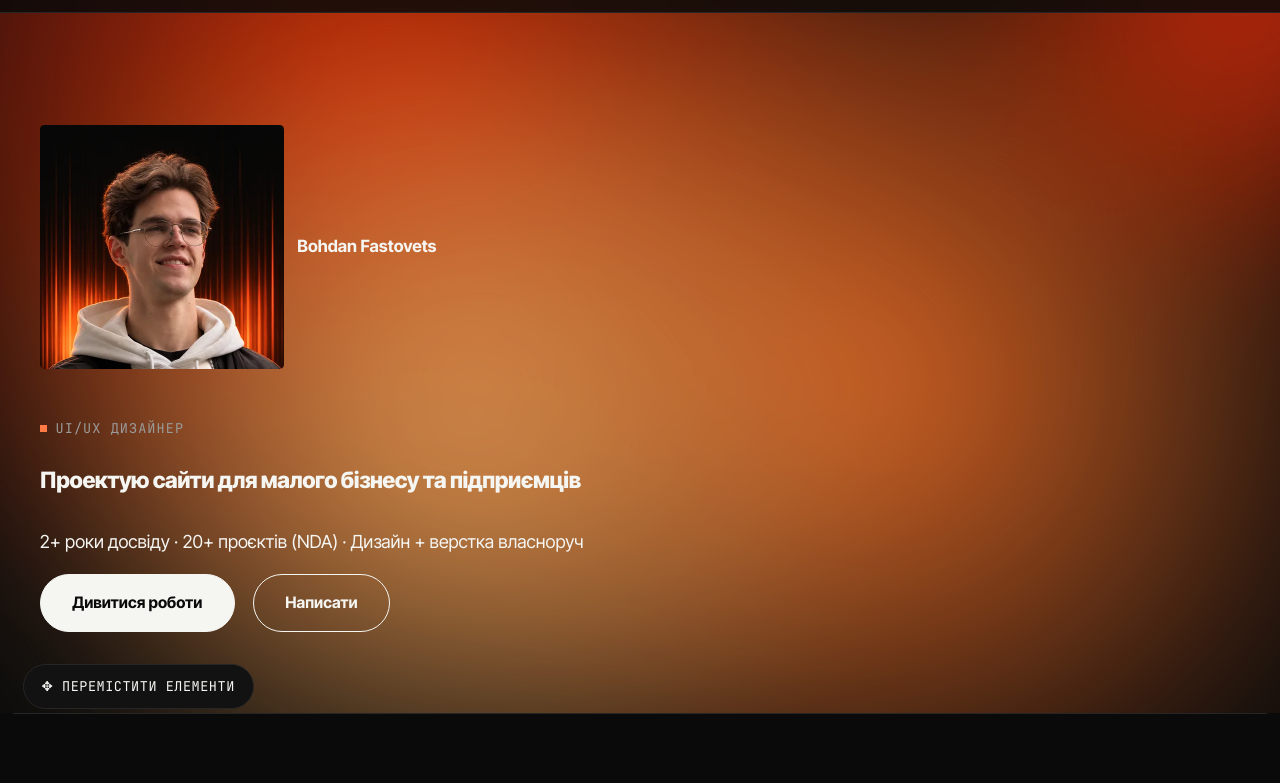
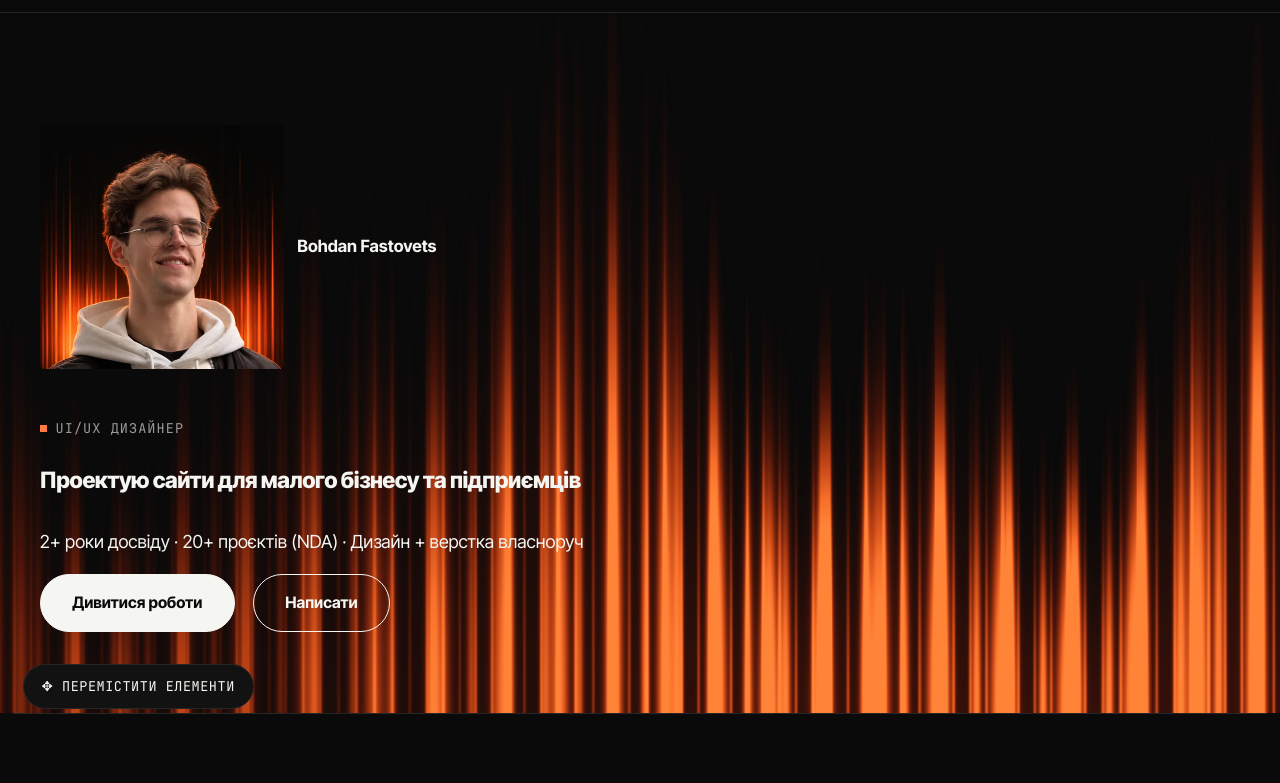
Before and after one commit to hash274/Portfolio, a website: page index.html in a window 1280 px wide. Shown: the part 69-852 px from the top of the page. Drawn offline with Linux system fonts and the light colour scheme; animation ran at ten frames a second.

Commit message:
Add files via upload

```diff
--- /dev/null
+++ b/flames.js
@@ -0,0 +1,145 @@
+/*
+ * Animated orange "flame curtain" background, same look as the LinkedIn banner:
+ * vertical orange streaks of different widths and heights that slowly shimmer.
+ *   <canvas class="flames" data-dir="up">   → streaks rise from the bottom (hero)
+ *   <canvas class="flames" data-dir="down"> → streaks hang from the top (mid CTA)
+ *   data-env="left-dim" / "center-dim"      → softer behind the text so it stays readable
+ * Drawn on the GPU (WebGL) at full screen resolution, so the streaks are sharp.
+ * Falls back to a lighter 2D version if WebGL is unavailable.
+ * Pauses when off-screen; draws one still frame for reduced-motion users.
+ */
+(() => {
+  const canvases = [...document.querySelectorAll("canvas.flames")];
+  if (!canvases.length) return;
+  const reduce = window.matchMedia("(prefers-reduced-motion: reduce)").matches;
+  const DPR = () => Math.min(window.devicePixelRatio || 1, 2);
+  const ENV = { "": 0, "left-dim": 1, "center-dim": 2 };
+
+  const VERT = `attribute vec2 p; void main(){ gl_Position = vec4(p, 0.0, 1.0); }`;
+  const FRAG = `
+    precision highp float;
+    uniform vec2 uRes; uniform float uTime, uDir, uEnv, uDpr, uSeed;
+    const float TAU = 6.2831853;
+
+    float env(float u) {
+      if (uEnv < 0.5) return 1.0;
+      if (uEnv < 1.5) return 0.45 + 0.55 * clamp((u - 0.2) / 0.4, 0.0, 1.0);
+      return 0.5 + 0.5 * clamp(abs(u - 0.5) / 0.32, 0.0, 1.0);
+    }
+    vec3 ramp(float v) {
+      vec3 c0 = vec3(60.0, 12.0, 4.0) / 255.0;
+      vec3 c1 = vec3(150.0, 32.0, 8.0) / 255.0;
+      vec3 c2 = vec3(235.0, 78.0, 22.0) / 255.0;
+      vec3 c3 = vec3(255.0, 132.0, 56.0) / 255.0;
+      if (v < 0.35) return mix(c0, c1, v / 0.35);
+      if (v < 0.65) return mix(c1, c2, (v - 0.35) / 0.30);
+      return mix(c2, c3, (v - 0.65) / 0.35);
+    }
+    void main() {
+      float t = uTime + uSeed;
+      float x = gl_FragCoord.x / uDpr;                 // css pixels → same streak width on any screen
+      float u = gl_FragCoord.x / uRes.x;
+      float v = gl_FragCoord.y / uRes.y;               // 0 at the bottom
+      if (uDir < 0.0) v = 1.0 - v;                     // hang from the top instead
+
+      // three families of streaks: wide, medium and fine, each gently wobbling sideways
+      float a = 0.5 + 0.5 * sin(x * TAU / 58.0 + 1.6 * sin(x * TAU / 700.0 + t * 0.35) + t * 0.55);
+      float b = 0.5 + 0.5 * sin(x * TAU / 36.0 - 1.2 * sin(x * TAU / 420.0 - t * 0.28) - t * 0.40);
+      float c = 0.5 + 0.5 * sin(x * TAU / 17.0 + 0.9 * sin(x * TAU / 260.0 + t * 0.22) + t * 0.30);
+      float s = clamp(pow(a, 3.0) * 0.72 + pow(b, 5.0) * 0.55 + pow(c, 8.0) * 0.32, 0.0, 1.0);
+
+      // streak heights rise and fall like slow waves
+      float h = 0.56 + 0.2 * sin(x * TAU / 820.0 + t * 0.32) + 0.12 * sin(x * TAU / 330.0 - t * 0.53) + 0.18 * s;
+      float f = 1.0 - v / h;
+      if (f <= 0.0) { gl_FragColor = vec4(0.0); return; }
+      f = f * f * (3.0 - 2.0 * f);                     // smooth fade toward the tips
+
+      float inten = f * (0.22 + 0.95 * s) * env(u);
+      vec3 col = ramp(clamp(inten * 1.3, 0.0, 1.0));
+      float alpha = clamp(inten * 1.5, 0.0, 1.0);
+      gl_FragColor = vec4(col * alpha, alpha);         // premultiplied
+    }`;
+
+  function makeGL(cv) {
+    const gl = cv.getContext("webgl", { premultipliedAlpha: true, alpha: true, antialias: false });
+    if (!gl) return null;
+    const sh = (type, src) => { const s = gl.createShader(type); gl.shaderSource(s, src); gl.compileShader(s);
+      if (!gl.getShaderParameter(s, gl.COMPILE_STATUS)) throw new Error(gl.getShaderInfoLog(s)); return s; };
+    const prog = gl.createProgram();
+    gl.attachShader(prog, sh(gl.VERTEX_SHADER, VERT));
+    gl.attachShader(prog, sh(gl.FRAGMENT_SHADER, FRAG));
+    gl.linkProgram(prog);
+    if (!gl.getProgramParameter(prog, gl.LINK_STATUS)) return null;
+    gl.useProgram(prog);
+    gl.bindBuffer(gl.ARRAY_BUFFER, gl.createBuffer());
+    gl.bufferData(gl.ARRAY_BUFFER, new Float32Array([-1, -1, 1, -1, -1, 1, 1, 1]), gl.STATIC_DRAW);
+    const loc = gl.getAttribLocation(prog, "p");
+    gl.enableVertexAttribArray(loc);
+    gl.vertexAttribPointer(loc, 2, gl.FLOAT, false, 0, 0);
+    const U = (n) => gl.getUniformLocation(prog, n);
+    const u = { res: U("uRes"), time: U("uTime"), dir: U("uDir"), env: U("uEnv"), dpr: U("uDpr"), seed: U("uSeed") };
+    gl.uniform1f(u.dir, cv.dataset.dir === "down" ? -1 : 1);
+    gl.uniform1f(u.env, ENV[cv.dataset.env || ""] ?? 0);
+    gl.uniform1f(u.seed, Math.random() * 100);
+    return {
+      gl: true,
+      resize(w, h, dpr) { cv.width = w; cv.height = h; gl.viewport(0, 0, w, h); gl.uniform2f(u.res, w, h); gl.uniform1f(u.dpr, dpr); },
+      draw(t) { gl.uniform1f(u.time, t); gl.drawArrays(gl.TRIANGLE_STRIP, 0, 4); },
+    };
+  }
+
+  // 2D fallback: same idea on the CPU at half resolution
+  function make2D(cv) {
+    const ctx = cv.getContext("2d");
+    const TAU = Math.PI * 2, dir = cv.dataset.dir === "down" ? -1 : 1, envK = ENV[cv.dataset.env || ""] ?? 0, seed = Math.random() * 100;
+    let img = null, W = 0, H = 0, dpr = 1;
+    const scale = 2;
+    return {
+      resize(w, h, d) { dpr = d; W = Math.round(w / scale); H = Math.round(h / scale); cv.width = W; cv.height = H; img = ctx.createImageData(W, H); },
+      draw(t) {
+        const px = img.data, T = t + seed;
+        for (let x = 0; x < W; x++) {
+          const cx = (x * scale) / dpr, u = x / W;
+          const a = 0.5 + 0.5 * Math.sin(cx * TAU / 58 + 1.6 * Math.sin(cx * TAU / 700 + T * 0.35) + T * 0.55);
+          const b = 0.5 + 0.5 * Math.sin(cx * TAU / 36 - 1.2 * Math.sin(cx * TAU / 420 - T * 0.28) - T * 0.4);
+          const s = Math.min(1, a ** 3 * 0.72 + b ** 5 * 0.55);
+          const h = 0.56 + 0.2 * Math.sin(cx * TAU / 820 + T * 0.32) + 0.12 * Math.sin(cx * TAU / 330 - T * 0.53) + 0.18 * s;
+          const e = envK === 1 ? 0.45 + 0.55 * Math.min(1, Math.max(0, (u - 0.2) / 0.4))
+                  : envK === 2 ? 0.5 + 0.5 * Math.min(1, Math.abs(u - 0.5) / 0.32) : 1;
+          for (let y = 0; y < H; y++) {
+            let v = 1 - y / (H - 1); if (dir < 0) v = 1 - v;
+            let f = 1 - v / h; const i = (y * W + x) * 4;
+            if (f <= 0) { px[i + 3] = 0; continue; }
+            f = f * f * (3 - 2 * f);
+            const k = Math.min(1, f * (0.22 + 0.95 * s) * e * 1.3);
+            px[i] = 60 + 195 * k; px[i + 1] = 12 + 120 * k * k; px[i + 2] = 4 + 52 * k * k; px[i + 3] = Math.min(255, k * 300);
+          }
+        }
+        ctx.putImageData(img, 0, 0);
+      },
+    };
+  }
+
+  const states = canvases.map((cv) => {
+    let r = null;
+    try { r = makeGL(cv); } catch (e) { r = null; }
+    const st = { r: r || make2D(cv), visible: true };
+    const resize = () => {
+      const rect = cv.getBoundingClientRect(), dpr = DPR();
+      st.r.resize(Math.max(2, Math.round(rect.width * dpr)), Math.max(2, Math.round(rect.height * dpr)), dpr);
+      if (reduce) st.r.draw(4);
+    };
+    resize();
+    new ResizeObserver(resize).observe(cv);
+    new IntersectionObserver(([e]) => { st.visible = e.isIntersecting; }).observe(cv);
+    return st;
+  });
+  if (reduce) return;
+
+  function loop(now) {
+    requestAnimationFrame(loop);
+    const t = now / 1000;
+    for (const s of states) if (s.visible && !document.hidden) s.r.draw(t);
+  }
+  requestAnimationFrame(loop);
+})();
--- a/index.html
+++ b/index.html
@@ -254,82 +254,16 @@ html[data-theme="light"] .theme-toggle__thumb {
   background: var(--bg);
 }
 
-.gradient-blob {
+/* Animated orange streaks (LinkedIn banner style), drawn by flames.js */
+.flames {
   position: absolute;
-  inset: -30%;
+  inset: 0;
+  width: 100%;
+  height: 100%;
   z-index: 0;
   pointer-events: none;
-  opacity: 0;
-  transition: opacity 0.4s ease;
-  filter: blur(80px) saturate(150%);
-  mix-blend-mode: screen;
 }
-
-html[data-theme="dark"] .gradient-blob { opacity: 0.85; mix-blend-mode: screen; }
-html[data-theme="light"] .gradient-blob { opacity: 0.55; mix-blend-mode: multiply; }
-
-.gradient-blob span {
-  position: absolute;
-  border-radius: 50%;
-  will-change: transform;
-}
-
-.gradient-blob span:nth-child(1) {
-  width: 65%;
-  height: 65%;
-  top: -8%;
-  left: -6%;
-  background: radial-gradient(circle, var(--accent2) 0%, transparent 65%);
-  animation: wave1 17s ease-in-out infinite;
-}
-
-.gradient-blob span:nth-child(2) {
-  width: 60%;
-  height: 60%;
-  top: 18%;
-  left: 42%;
-  background: radial-gradient(circle, var(--accent) 0%, transparent 65%);
-  animation: wave2 23s ease-in-out infinite;
-}
-
-.gradient-blob span:nth-child(3) {
-  width: 55%;
-  height: 55%;
-  top: 38%;
-  left: 6%;
-  background: radial-gradient(circle, #ffb27a 0%, transparent 65%);
-  animation: wave3 29s ease-in-out infinite;
-}
-
-.gradient-blob span:nth-child(4) {
-  width: 45%;
-  height: 45%;
-  top: 5%;
-  left: 55%;
-  background: radial-gradient(circle, var(--accent2) 0%, transparent 65%);
-  animation: wave2 20s ease-in-out infinite reverse;
-}
-
-@keyframes wave1 {
-  0%, 100% { transform: translate(0%, 0%) scale(1); }
-  25%      { transform: translate(18%, 12%) scale(1.25); }
-  50%      { transform: translate(6%, 24%) scale(0.9); }
-  75%      { transform: translate(-14%, 8%) scale(1.1); }
-}
-
-@keyframes wave2 {
-  0%, 100% { transform: translate(0%, 0%) scale(1); }
-  30%      { transform: translate(-20%, 14%) scale(1.15); }
-  60%      { transform: translate(-8%, -18%) scale(0.85); }
-  85%      { transform: translate(12%, -6%) scale(1.05); }
-}
-
-@keyframes wave3 {
-  0%, 100% { transform: translate(0%, 0%) scale(1); }
-  20%      { transform: translate(14%, -14%) scale(1.1); }
-  50%      { transform: translate(22%, 6%) scale(1.3); }
-  80%      { transform: translate(-10%, 16%) scale(0.95); }
-}
+html[data-theme="light"] .flames { opacity: .85; }
 
 .hero {
   position: relative;
@@ -875,9 +809,7 @@ html[data-theme="light"] .gradient-blob { opacity: 0.55; mix-blend-mode: multipl
 </header>
 
 <div class="banner">
-  <div class="gradient-blob" aria-hidden="true">
-    <span></span><span></span><span></span><span></span>
-  </div>
+  <canvas class="flames" data-dir="up" data-env="left-dim" aria-hidden="true"></canvas>
 
   <main id="top">
     <!-- HERO -->
@@ -941,9 +873,7 @@ html[data-theme="light"] .gradient-blob { opacity: 0.55; mix-blend-mode: multipl
 
   <!-- MID CTA -->
   <section class="midcta">
-    <div class="gradient-blob" aria-hidden="true">
-      <span></span><span></span><span></span><span></span>
-    </div>
+    <canvas class="flames" data-dir="down" data-env="center-dim" aria-hidden="true"></canvas>
     <div class="container midcta__content">
       <h2 data-i18n="midcta_title">Давайте просто поговоримо про ваш сайт</h2>
       <p data-i18n="midcta_text">Розкажіть, що плануєте — відповім з ідеями та орієнтовним бюджетом</p>
@@ -1525,6 +1455,7 @@ if (cursorDot && window.matchMedia("(pointer: fine)").matches) {
   });
 }
 </script>
+<script src="flames.js" defer></script>
 <script src="drag.js" defer></script>
 </body>
 </html>
```
